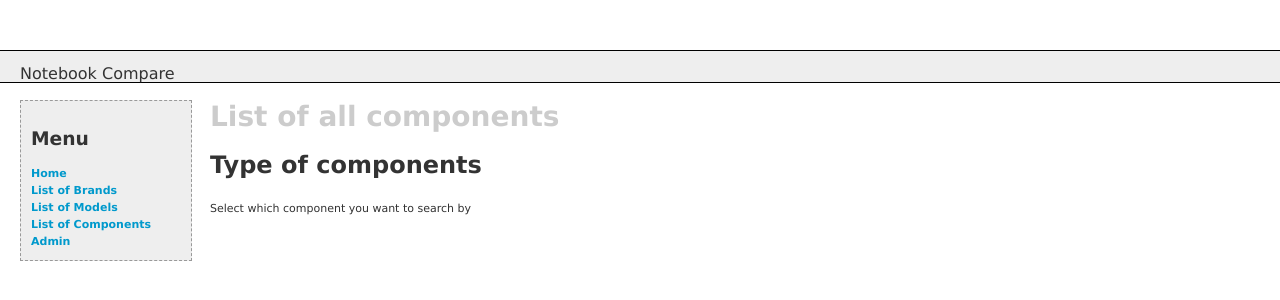
After one commit to eduardmiro/notebookcompare, a Django app: page /components/ in a window 1280 px wide. The commit adds this page. Shown: the top 300 px of the page. Run offline with Django 3.2, Linux system fonts and the light colour scheme; data that the repository does not hold is empty.

Commit message:
lot of things...

```diff
--- a/notebookcompare/notebookapp/templates/base.html
+++ b/notebookcompare/notebookapp/templates/base.html
@@ -16,6 +16,7 @@ href="{% static "css/style.css" %}"/>
 <a href="/">Home</a> <br />
 <a href="/brands">List of Brands</a><br />
 <a href="/models">List of Models</a><br />
+<a href="/components">List of Components</a><br />
 
 <a href="/admin">Admin</a><br />
 
--- /dev/null
+++ b/notebookcompare/notebookapp/templates/components.html
@@ -0,0 +1,17 @@
+{% extends "base.html" %}
+
+
+{% block content %}
+
+
+<h2>Type of components</h2>
+
+<p> Select which component you want to search by </p>
+	{% for name in all_components %}
+
+		<a href="/components/{{ name }}">{{ name }}</a> </br>
+
+	{% endfor %}
+
+
+{% endblock %}
--- a/notebookcompare/notebookapp/templates/detailbrandmodel.html
+++ b/notebookcompare/notebookapp/templates/detailbrandmodel.html
@@ -24,7 +24,7 @@
 		</br>
 
 		{% endfor %}
-		{% if model|length > 0 %}
+		{% if model|length = 0 %}
 			<h3>The selected brand has no models at the moment</h3>
 		{% endif %}
 
--- a/notebookcompare/notebookapp/templates/mainpage.html
+++ b/notebookcompare/notebookapp/templates/mainpage.html
@@ -8,12 +8,13 @@
 	- Details of a brand</br>
 	- List of models orderded by brand</br>
 	- Details of 1 model , here give all the info from components to it's specs and manufacturer.</br>
+- List of Components (like CPU, RAM,.. not the specs)</br>
 
  <h3>PENDING</h3>
 
 
 </br></br>
-	- List of Components (like CPU, RAM,.. not the specs)</br>
+
 	- Detail of 1 component , give all the specs relating to that component  (like CPU --> intel i5, i7...)</br>
 
 	- Pray to GOD.</br>
--- a/notebookcompare/notebookapp/views.py
+++ b/notebookcompare/notebookapp/views.py
@@ -69,11 +69,38 @@ def brand_models(request, brand_name):
 			  'brandcountry' : brand.country ,
 			  'brandpictureurl' : brand.pictureurl}
 		#Filter the info, only the brand selected.
-		query = Model.objects.all()
-		for model in query:
-   			query2 = query.filter(brand=brand.pk)
-		param['all_models_brand'] = query2
+		query = Model.objects.filter(brand=spec.pk)
+		param['all_models_brand'] = query
 
 	except Brand.DoesNotExist:
        	 raise Http404
     	return render_to_response('detailbrandmodel.html', param )
+
+#list all components
+def components(request):
+	param = { 'titlehead' : "List of all components"}
+	param['all_components'] = Component.objects.all().order_by('name')
+	return render_to_response('components.html',param)
+#list all components detail
+def component_detail(request, comp_name):
+	try:
+		spec= Component.objects.get(name=comp_name)
+		query = Specification.objects.filter(component=spec.pk)
+
+		param = { 'titlehead' : "List of all "+  comp_name,
+			  'spec':query	}
+
+	except Brand.DoesNotExist:
+       	 raise Http404
+    	return render_to_response('detailcomponent.html', param)
+
+#list ALL details
+def component_detail_all(request):
+	try:
+		query = Specification.objects.all()
+		param = { 'titlehead' : "List of all components details ",
+			  'spec':query	}
+
+	except Brand.DoesNotExist:
+       	 raise Http404
+    	return render_to_response('detailspecifications.html', param)
--- a/notebookcompare/notebookcompare/urls.py
+++ b/notebookcompare/notebookcompare/urls.py
@@ -17,9 +17,15 @@ urlpatterns = patterns('',
     # Uncomment the next line to enable the admin:
     url(r'^admin/', include(admin.site.urls)),
     url(r'^$', mainpage, name='home'),
+	#BRANDS
     url(r'^brands/$', brands , name='brands'),
     url(r'^brands/(?P<brand_name>\w+)/$', brand_detail , name='brand detail'),
     url(r'^brands/(?P<brand_name>\w+)/models/$', brand_models , name='brand models'),
+	#MODELS
     url(r'^models/$', models , name='models'),
     url(r'^models/(?P<model_name>\w+)/$', model_detail , name='model detail'),
+	#COMPONENTS
+    url(r'^components/$', components , name='components'),
+    url(r'^components/(?P<comp_name>\w+)/$', component_detail , name='Component Detail'),
+    url(r'^specifications/$', component_detail_all , name='Component Detail all'),
 )
```
Also changed, not shown: notebookcompare/notebookapp/templates/còpia de detailcomponent.html (added, +18 -0 lines), notebookcompare/notebookapp/templates/detailmodel.html (+5 -2 lines), notebookcompare/notebookapp/templates/detailspecifications.html (added, +18 -0 lines).
